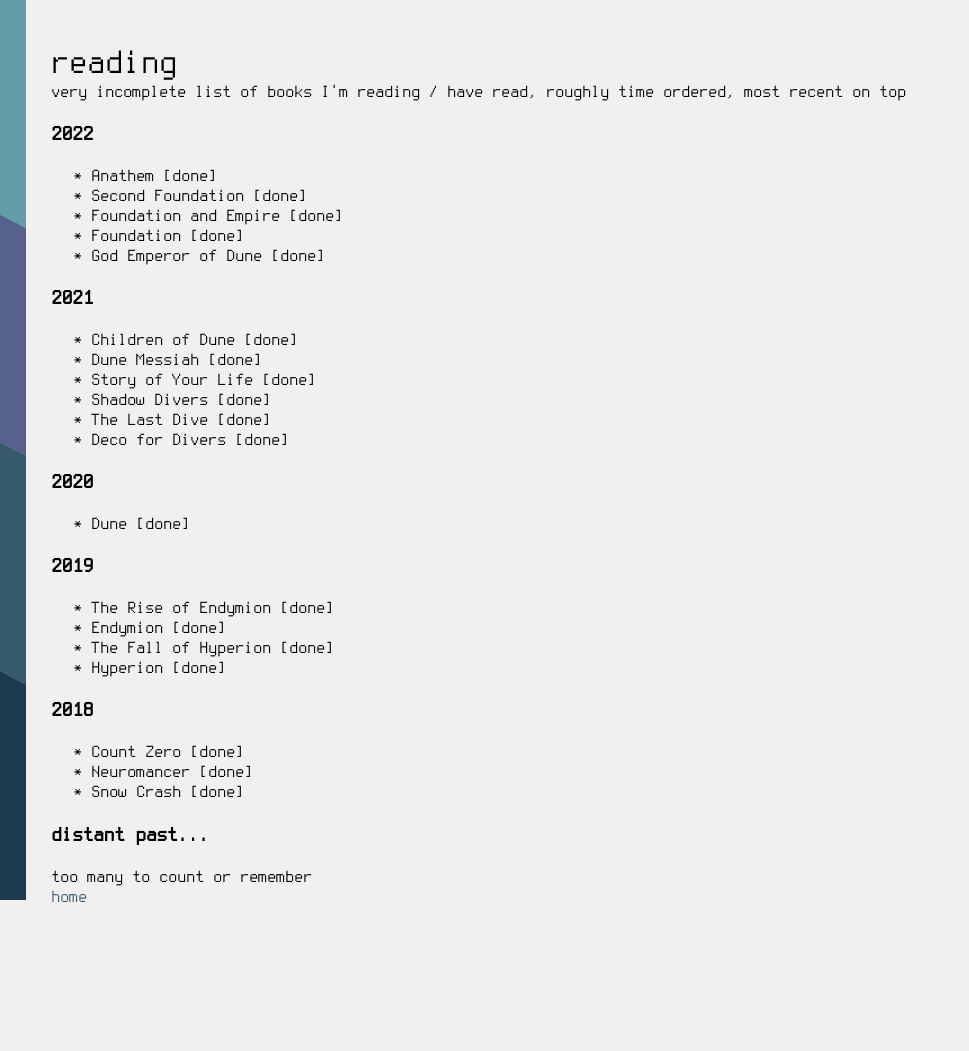
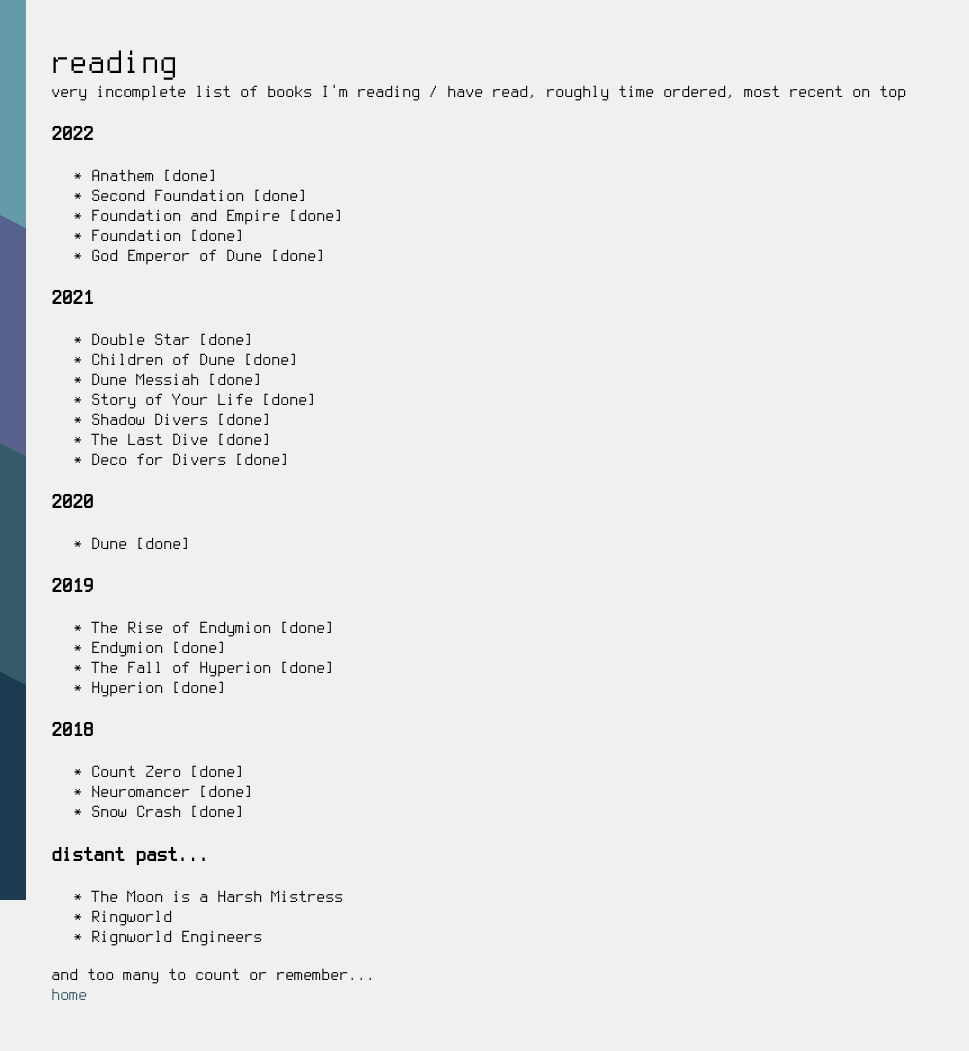
Before and after one commit to qlyoung/qlyoung.github.io, a Jekyll site: the page built from reading.html, in a window 1280 px wide. Shown: the whole page, without its empty margins (0-969 px from the left). Built offline with Jekyll 4.4.1, drawn with Linux system fonts in a browser that asks for light colours; before the commit the page ends 953 px from its top, so only the background shows below that.

Commit message:
update reading list

```diff
--- a/reading.html
+++ b/reading.html
@@ -20,6 +20,7 @@
 
 <h3>2021</h3>
 <ul>
+  <li>Double Star [done]</li>
   <li>Children of Dune [done]</li>
   <li>Dune Messiah [done]</li>
   <li>Story of Your Life [done]</li>
@@ -49,7 +50,13 @@
 </ul>
 
 <h3>distant past...</h3>
-too many to count or remember
+<ul>
+  <li>The Moon is a Harsh Mistress</li>
+  <li>Ringworld</li>
+  <li>Rignworld Engineers</li>
+</ul>
+
+and too many to count or remember...
 
 </div>
 </div>
```
